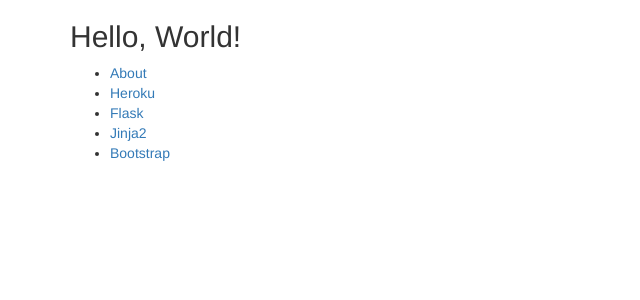
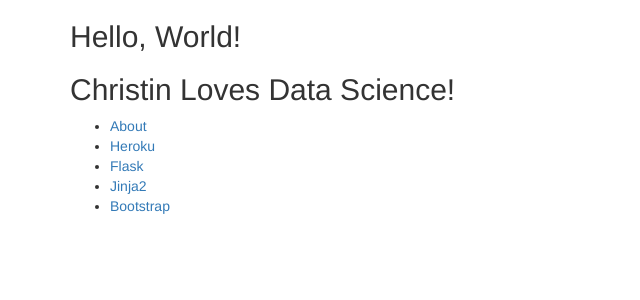
Before and after one commit to thedataincubator/flask-framework, a Flask app: page / in a window 1280 px wide. Shown: the top 300 px of the page, without its empty margins (0-640 px from the left). Run offline with Flask 2, Linux system fonts and the light colour scheme; some libraries are stand-ins or nearby versions.

Commit message:
adding a line of personalized text

```diff
--- a/templates/index.html
+++ b/templates/index.html
@@ -17,6 +17,7 @@
       <div class="row">
         <div class="col-lg-12 text-left">
           <h2>Hello, World!</h2>
+	  <h2>Christin Loves Data Science!</h2>
           <ul>
             <li><a href="/about">About</a></li>
             <li><a target="_blank" href="https://www.heroku.com/">Heroku</a></li>
```
